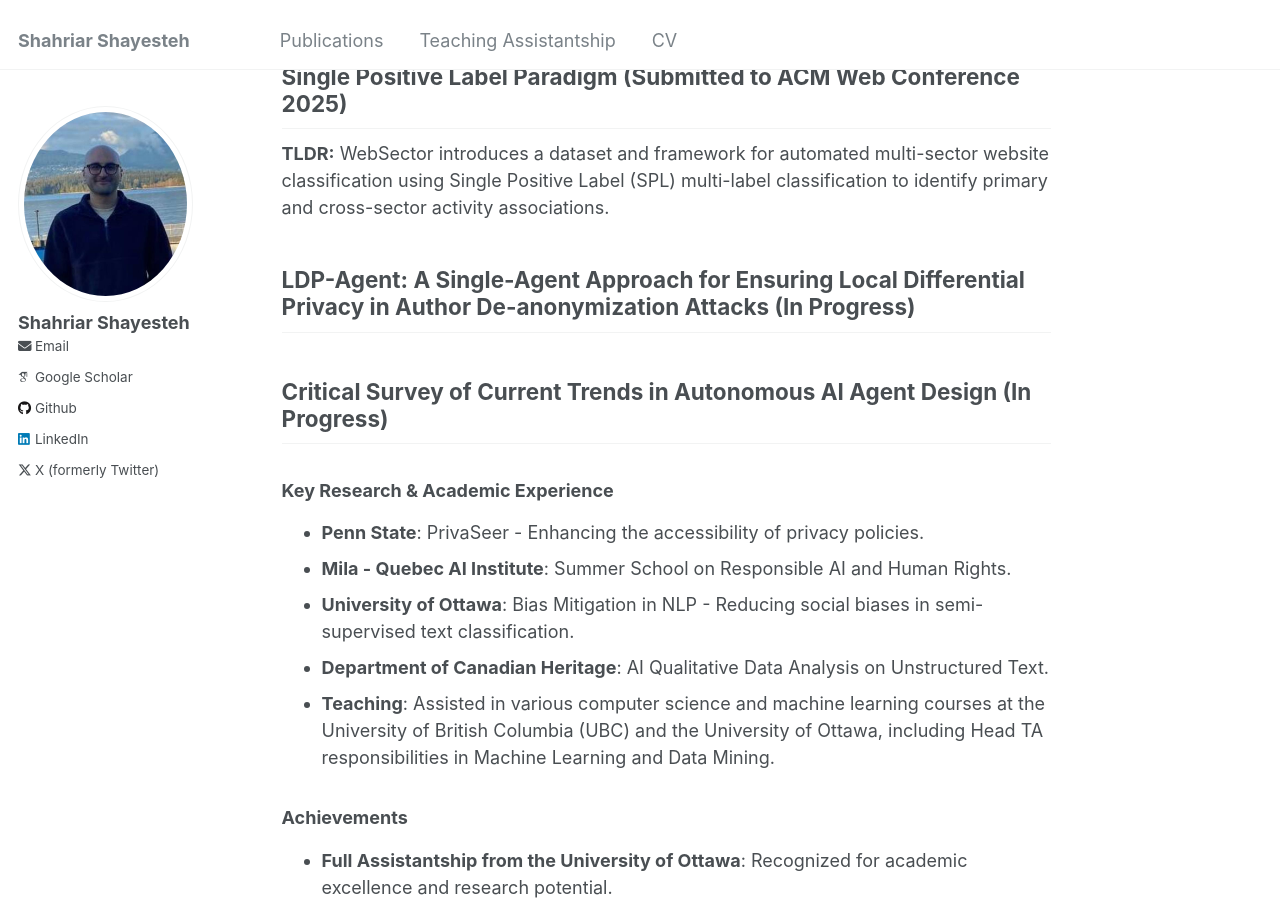
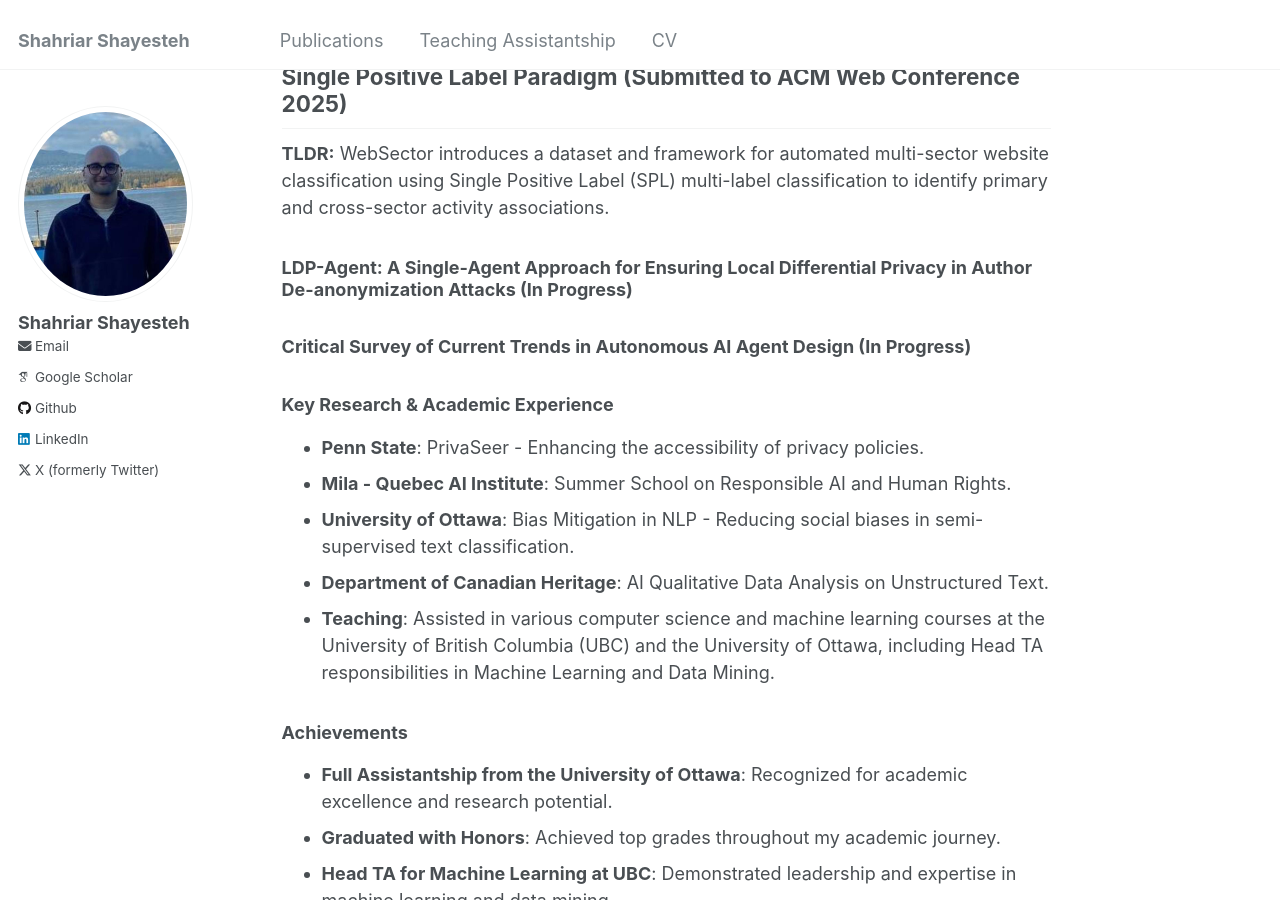
Before and after one commit to shahriarshayesteh/shahriarshayesteh.github.io, a Jekyll site: the page built from _pages/about.md, in a window 1280 px wide and 900 px high, scrolled down 564 px. Built offline with Jekyll 4.4.1, drawn with Linux system fonts in a browser that asks for light colours; some web fonts are replaced.

```diff
--- a/_pages/about.md
+++ b/_pages/about.md
@@ -25,10 +25,10 @@ I am a PhD student at [IST College](https://ist.psu.edu/), Pennsylvania State Un
 **TLDR:** WebSector introduces a dataset and framework for automated multi-sector website classification using Single Positive Label (SPL)  multi-label classification to identify primary and cross-sector activity associations.
 
 
-## LDP-Agent: A Single-Agent Approach for Ensuring Local Differential Privacy in Author De-anonymization Attacks (In Progress)
+### LDP-Agent: A Single-Agent Approach for Ensuring Local Differential Privacy in Author De-anonymization Attacks (In Progress)
 
 
-## Critical Survey of Current Trends in Autonomous AI Agent Design (In Progress)
+### Critical Survey of Current Trends in Autonomous AI Agent Design (In Progress)
 
 
 
```
